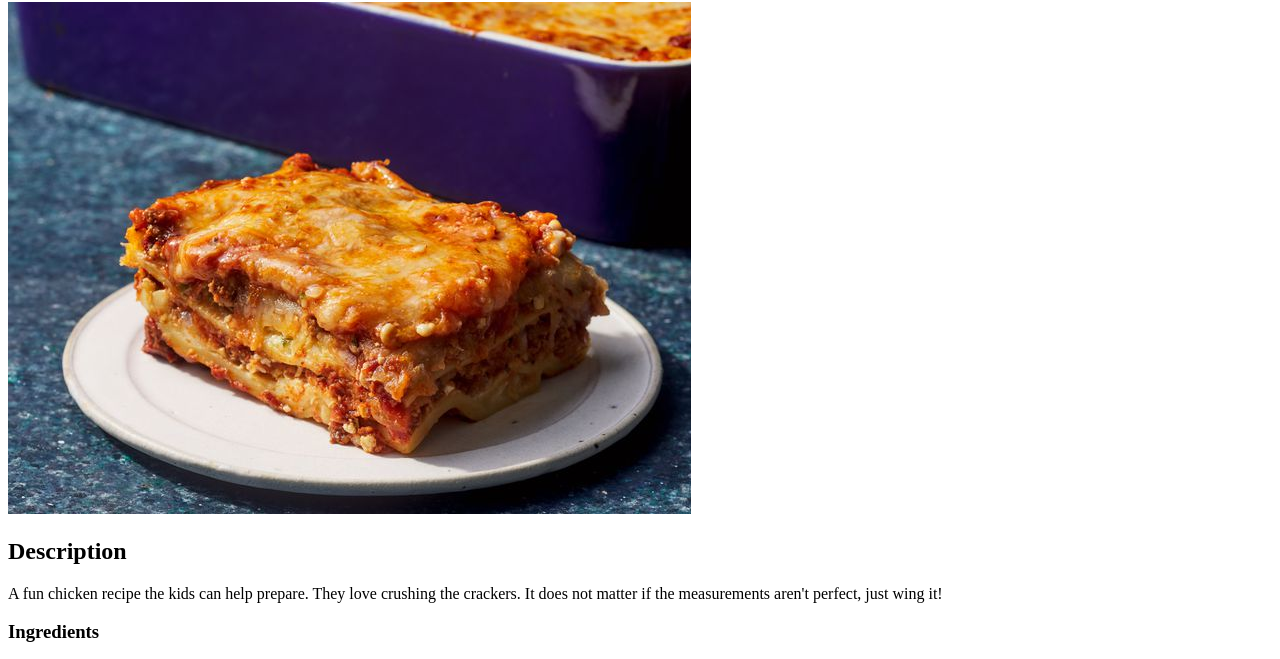
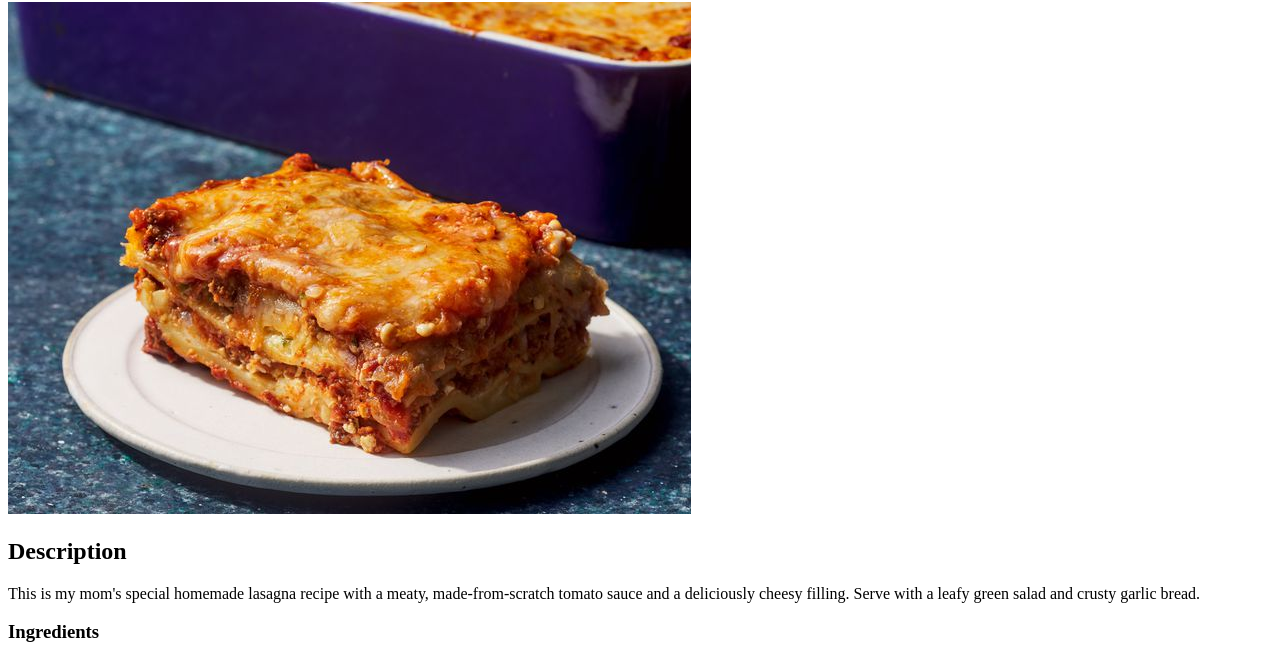
Before and after one commit to Franko0101/odin-recipes, a plain HTML site: page recipes/lasagna.html in a window 1280 px wide. Shown: the part 104-763 px from the top of the page. Drawn offline with Linux system fonts and the light colour scheme.

Commit message:
Fixed lasagna description and item indentation.
Displaying the correct lasagna description. One item of steps list was not indented.

```diff
--- a/recipes/lasagna.html
+++ b/recipes/lasagna.html
@@ -11,8 +11,9 @@
     <h1>Homemade Lasagna</h1>
     <img src="../img/lasagna.jpeg" alt="A handful of Fried Chicken" width="683" height="512">
     <h2>Description</h2>
-    <p>A fun chicken recipe the kids can help prepare. They love crushing the crackers.
-        It does not matter if the measurements aren't perfect, just wing it!
+    <p>This is my mom's special homemade lasagna recipe with a meaty,
+        made-from-scratch tomato sauce and a deliciously cheesy filling.
+        Serve with a leafy green salad and crusty garlic bread.
     </p>
     <h3>Ingredients</h3>
     <ul>
@@ -57,7 +58,9 @@
         <li>
             While the sauce is simmering, bring a large pot of lightly salted water
             to a boil. Cook lasagna noodles in the boiling water,
-            stirring occasionally, until tender yet firm to the bite, 8 to 10 minutes. Drain and set aside. While the noodles are cooking, preheat the oven to 375 degrees F (190 degrees C).
+            stirring occasionally, until tender yet firm to the bite, 8 to 10 minutes.
+            Drain and set aside. While the noodles are cooking, preheat the oven
+            to 375 degrees F (190 degrees C).
         </li>
         <li>
             Mix cottage cheese, Parmesan cheese, eggs, remaining 1 tablespoon
```
